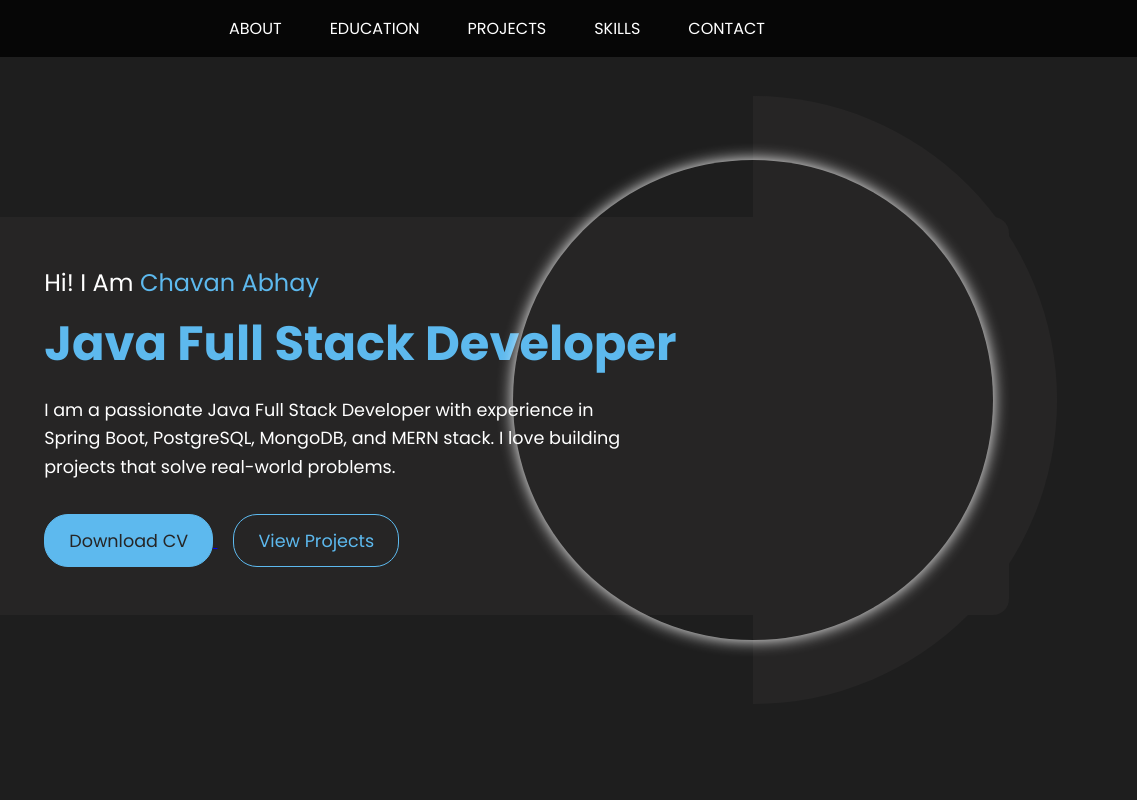
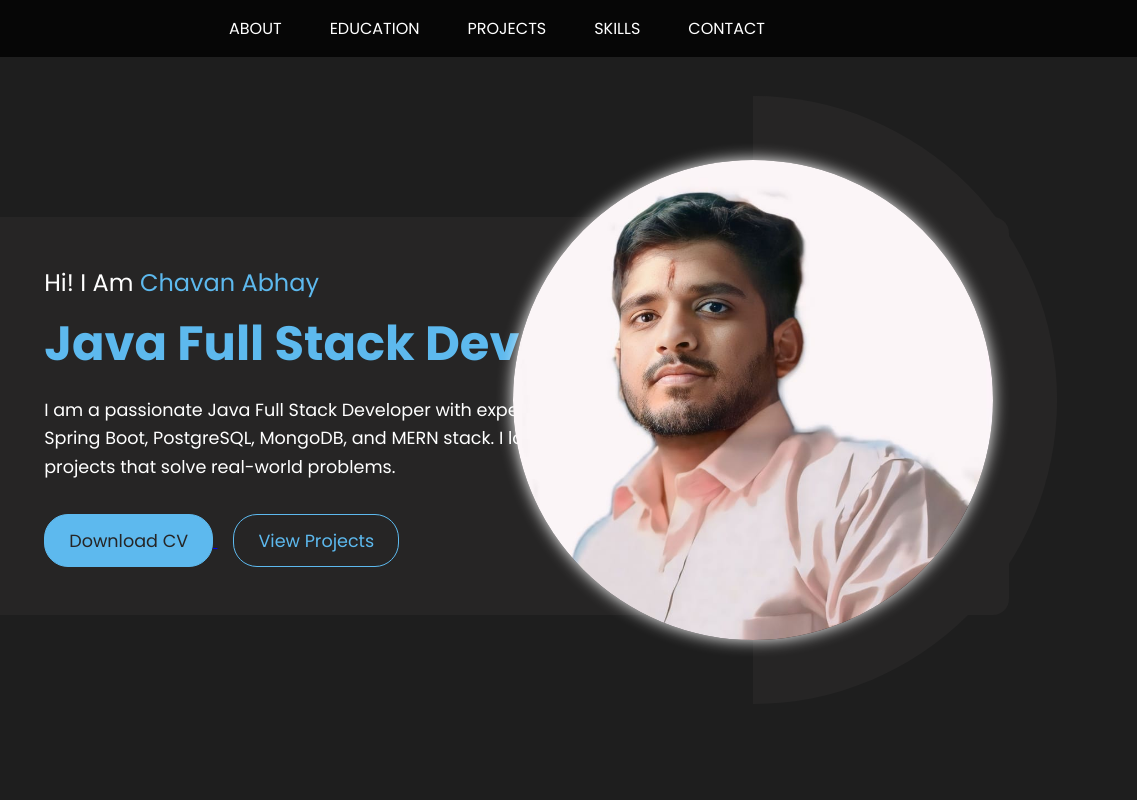
Before and after one commit to Abh991/Portfolio-, a plain HTML site: page index.html in a window 1280 px wide. Shown: the top 800 px of the page, 143-1280 px from the left. Drawn offline with Linux system fonts and the light colour scheme.

Commit message:
Update style.css

```diff
--- a/style.css
+++ b/style.css
@@ -193,7 +193,7 @@ button:nth-child(2):hover {
 
 .circle:nth-child(2) {
     width: 30rem;
-    background-image: url("WhatsApp Image 2025-04-11 at 23.30.32_ad045cea.jpg");
+    background-image: url("w.jpg");
     background-size: cover;
     background-position: top center;
     background-repeat: no-repeat;
@@ -506,4 +506,5 @@ button:nth-child(2):hover {
 .skills-list li:hover {
     transform: translateY(-8px);
     box-shadow: 0 0 15px rgba(93, 185, 238, 0.6);
+
 }
```
